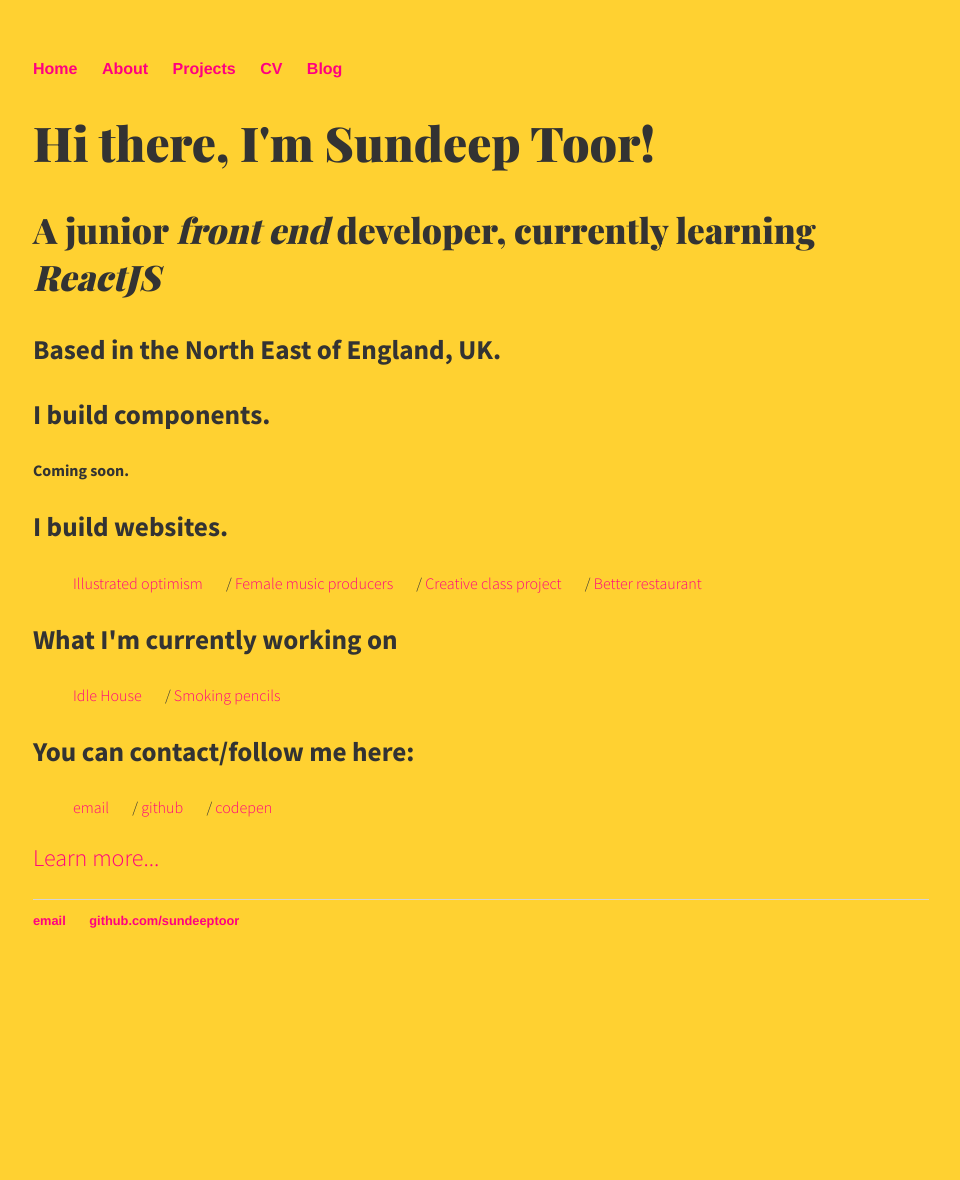
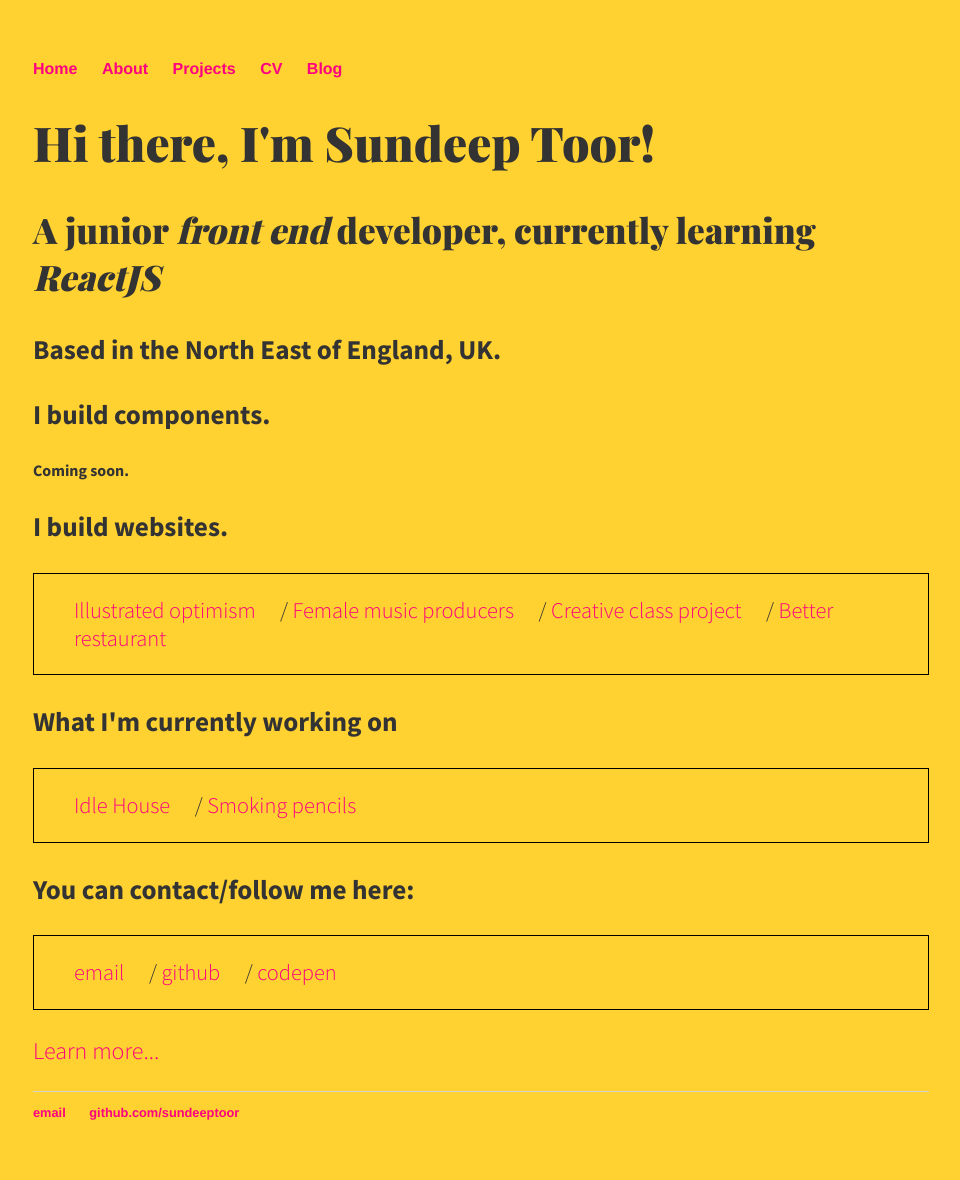
Before and after one commit to SundeepToor/sundeeptoor.github.io, a Jekyll site: the page built from index.html, in a window 1280 px wide. Shown: the whole page, without its empty margins (159-1119 px from the left). Built offline with Jekyll 4.4.1, drawn with Linux system fonts in a browser that asks for light colours; before the commit the page ends 988 px from its top, so only the background shows below that.

Commit message:
Update main.css

```diff
--- a/css/main.css
+++ b/css/main.css
@@ -17,7 +17,10 @@ nav ul li, footer ul li, ul li {
     display: inline;
     margin-right: 20px;
 }
-
+.showcase{
+    font-size: 1.4em;
+    border: 1px solid #000;
+}
 a {
     text-decoration: none;
     color: #ff0080;
```
